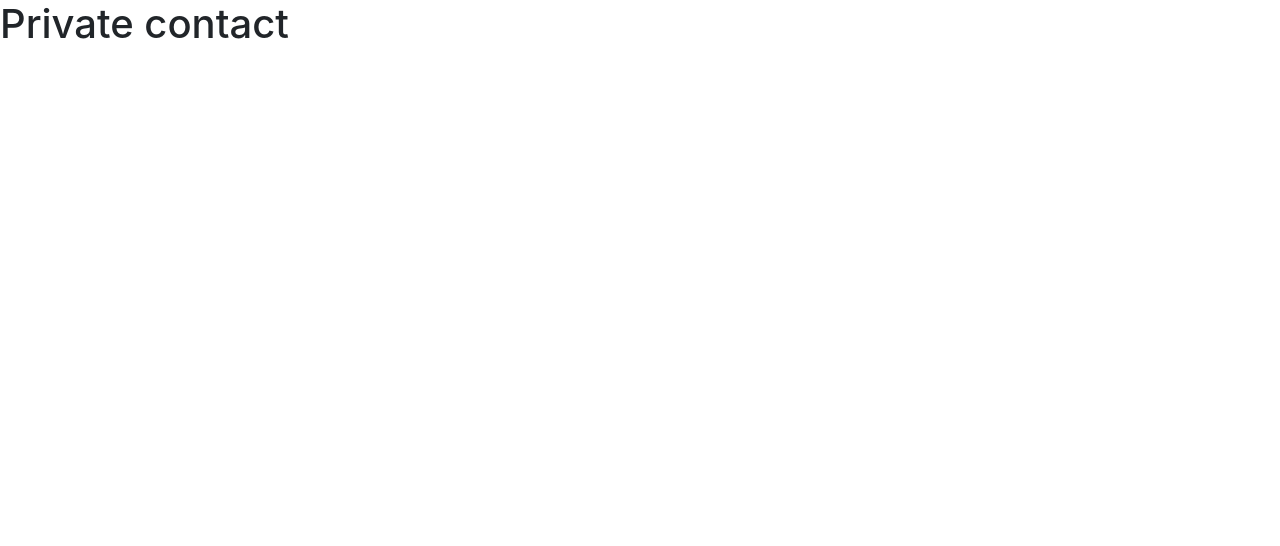
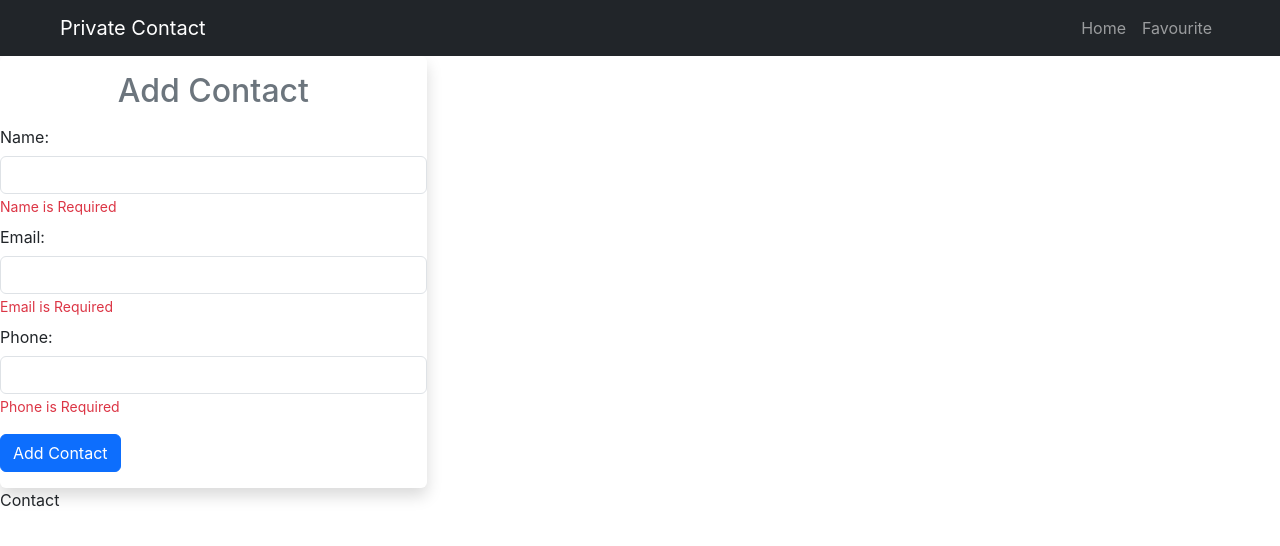
Before and after one commit to Abhinkjishmon/my-contact-react, a React (Create React App) app: page / in a window 1280 px wide. Shown: the top 546 px of the page. Built offline with nearby package versions, Linux system fonts and the light colour scheme.

Commit message:
form-section finished

```diff
--- a/package.json
+++ b/package.json
@@ -8,6 +8,7 @@
     "@testing-library/user-event": "^13.5.0",
     "react": "^18.2.0",
     "react-dom": "^18.2.0",
+    "react-router-dom": "^6.8.1",
     "react-scripts": "5.0.1",
     "web-vitals": "^2.1.4"
   },
--- a/src/App.js
+++ b/src/App.js
@@ -1,10 +1,27 @@
 import './App.css';
+import Home from './pages/Home';
+import {
+  BrowserRouter as Router,
+  Routes,
+  Route
+} from "react-router-dom";
+import Favourite from './pages/Favourite';
+import NotFound from './pages/NotFound';
+import Nav from './components/Nav';
+
+
 
 function App() {
   return (
-    <div className="h1">
-      Private contact
-    </div>
+    <Router>
+      <Nav />
+      <Routes>
+        <Route path='/' element={<Home/>}/>
+        <Route path='/favourite' element={<Favourite/>}/>
+        <Route path='*' element={<NotFound />}/>
+      </Routes>
+    </Router>
+
   );
 }
 
--- /dev/null
+++ b/src/components/Contact.jsx
@@ -0,0 +1,9 @@
+import React from 'react'
+
+const Contact = () => {
+  return (
+    <div>Contact</div>
+  )
+}
+
+export default Contact
--- /dev/null
+++ b/src/components/Form.jsx
@@ -0,0 +1,29 @@
+import React from 'react'
+
+const Form = () => {
+    return (
+        <div className="col-sm-4 shadow rounded g-5">
+            <h1 className="text-center pt-3 text-secondary h2">Add Contact</h1>
+            <form>
+                <div className="form-group">
+                    <label className="col-form-label">Name:</label>
+                    <input type="text" className="form-control" />
+                    <small className="text-danger">Name is Required</small>
+                </div>
+                <div className="form-group">
+                    <label className="col-form-label">Email:</label>
+                    <input type="text" className="form-control" />
+                    <small className="text-danger">Email is Required</small>
+                </div>
+                <div className="form-group">
+                    <label className="col-form-label">Phone:</label>
+                    <input type="text" className="form-control" />
+                    <small className="text-danger">Phone is Required</small>
+                </div>
+                <input type="submit" className="btn btn-primary my-3" value="Add Contact" />
+            </form>
+        </div>
+    )
+}
+
+export default Form
--- /dev/null
+++ b/src/components/Nav.jsx
@@ -0,0 +1,22 @@
+import React from 'react'
+import { Link } from 'react-router-dom'
+
+const Nav = () => {
+  return (
+    <nav className="navbar navbar-expand-lg navbar-dark bg-dark">
+        <div className="container-fluid">
+            <Link to="/" className="navbar-brand mx-5">Private Contact</Link>
+            <ul className="navbar-nav mx-5">
+                <li className="nav-item">
+                    <Link to="/" className="nav-link">Home</Link>
+                </li>
+                <li className="nav-item">
+                    <Link to="/favourite" className="nav-link">Favourite</Link>
+                </li>
+            </ul>
+        </div>
+    </nav>
+  )
+}
+
+export default Nav
--- a/src/pages/Favourite.jsx
+++ b/src/pages/Favourite.jsx
@@ -0,0 +1,9 @@
+import React from 'react'
+
+const Favourite = () => {
+  return (
+    <div>Favourite</div>
+  )
+}
+
+export default Favourite
--- a/src/pages/Home.jsx
+++ b/src/pages/Home.jsx
@@ -0,0 +1,14 @@
+import React from 'react'
+import Contact from '../components/Contact'
+import Form from '../components/Form'
+
+const Home = () => {
+  return (
+    <div>
+        <Form />
+        <Contact />
+    </div>
+  )
+}
+
+export default Home
--- /dev/null
+++ b/src/pages/NotFound.jsx
@@ -0,0 +1,9 @@
+import React from 'react'
+
+const NotFound = () => {
+  return (
+    <div className='text-center text-danger'>404 Page Not Found</div>
+  )
+}
+
+export default NotFound
```
Also changed, not shown: 1 other file (tests, documents, lock files or other folders).
